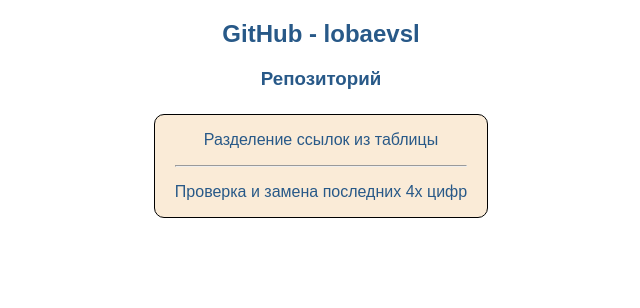
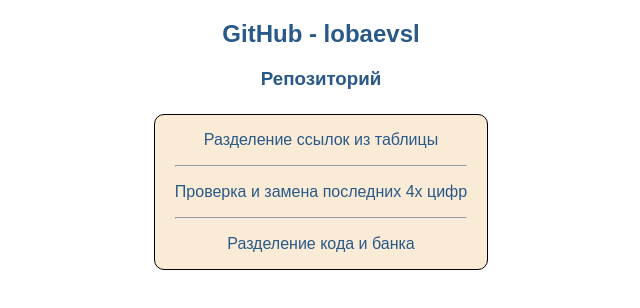
Before and after one commit to lobaevsl/AutomatizationScripts, a plain HTML site: page index.html in a window 1280 px wide. Shown: the whole page, without its empty margins (319-959 px from the left). Drawn offline with Linux system fonts and the light colour scheme.

Commit message:
update index.html

```diff
--- a/index.html
+++ b/index.html
@@ -12,6 +12,8 @@
     <a class="link" href="scripts/links/links.html"><p>Разделение ссылок из таблицы</p></a>
     <hr>
     <a class="link" href="scripts/last4digits/last4digits.html"><p>Проверка и замена последних 4х цифр</p></a>
+    <hr>
+    <a class="link" href="scripts/codeBank/codeBank.html"><p>Разделение кода и банка</p></a>
 </div>
 </body>
 </html>
```
